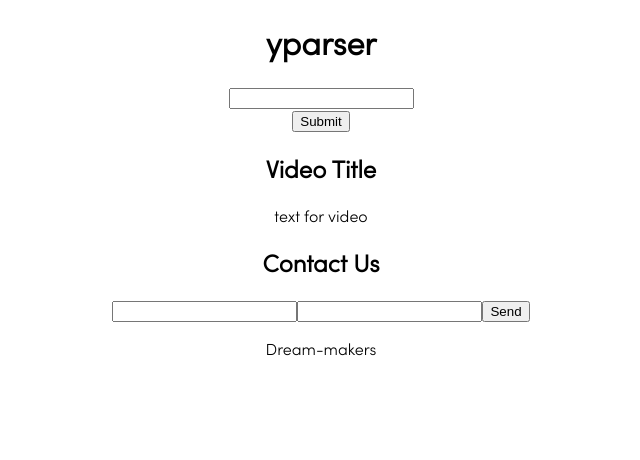
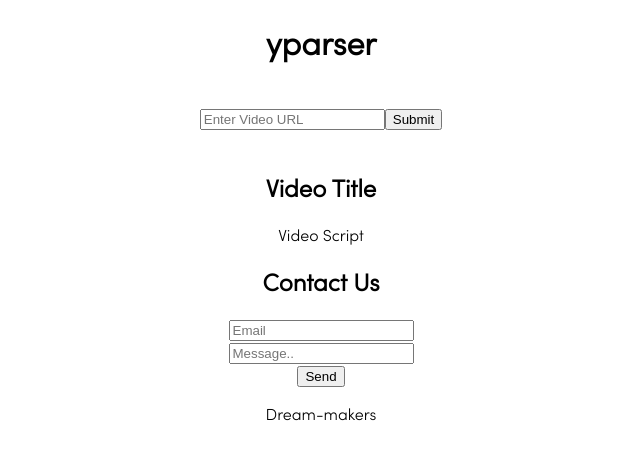
Before and after one commit to Nyapal/dream-makers, a React (Create React App) app: page / in a window 1280 px wide. Shown: the top 460 px of the page, without its empty margins (319-959 px from the left). Built offline with nearby package versions, Linux system fonts and the light colour scheme.

Commit message:
updated with Nya's code

```diff
--- a/package.json
+++ b/package.json
@@ -4,6 +4,7 @@
   "private": true,
   "dependencies": {
     "netlify-lambda": "^1.0.2",
+    "query-string": "^6.2.0",
     "react": "^16.6.0",
     "react-dom": "^16.6.0",
     "react-scripts": "2.1.1",
--- a/src/App.css
+++ b/src/App.css
@@ -1,7 +1,4 @@
-
 .App {
   text-align: center;
-  margin: 0;
-  background-color:;
   font-family: 'sofiapro-light';
 }
--- a/src/App.js
+++ b/src/App.js
@@ -1,25 +1,55 @@
 import React, { Component } from 'react';
 import YouTube from 'react-youtube';
+import {parse} from 'query-string';
 import logo from './logo.svg';
 import './App.css';
 import './stylesheets.css';
 
+{/* AIzaSyAF0d-QWY-RajoMgbIlhuy141u-c-r9NnI */}
+
 class YouTubeVideo extends React.Component {
+    constructor(props) {
+        super(props)
+        this.state = {videoId: 'https://www.youtube.com/watch?v=MNNjzFvKawg', value: ''}
+        this.handleChange = this.handleChange.bind(this);
+        this.handleSubmit = this.handleSubmit.bind(this);
+    }
+    handleChange(e) {
+        this.setState({value: e.target.value})
+    }
+    handleSubmit(e) {
+        e.preventDefault()
+        this.setState({videoId: this.state.value})
+    }
     render() {
         const opts = {
-      height: '390',
-      width: '640',
+            height: '360',
+            width: '600',
             playerVars: { // https://developers.google.com/youtube/player_parameters
-        autoplay: 1
+                autoplay: -1
             }
     };
-
     return (
+        <div>
+            <div className="search-container">
+                <form className="search" onSubmit={this.handleSubmit}>
+                    <input type="text" placeholder="Enter Video URL" value={this.state.value} onChange={this.handleChange}/>
+                    <input type="submit"/>
+                </form>
+            </div>
+            <br/>
             <YouTube
-        videoId="2g811Eo7K8U"
+                videoId={parse(this.state.videoId)['https://www.youtube.com/watch?v']}
+                name={this.state.name}
                 opts={opts}
                 onReady={this._onReady}
             />
+            {/* Render script here */}
+            <div className="youtube">
+                <h2>Video Title</h2>
+                <p> Video Script </p>
+            </div>
+      </div>
     );
   }
 
@@ -35,34 +65,25 @@ class App extends Component {
             <div className="App">
             {/* TITLE VIDEO */}
             <h1>yparser</h1>
-                <div class="search-container">
-                    <form class="search">
-                        <input></input><br></br>
-                        <input type="submit"/>
-                    </form>
-            </div>
-                {/* YOUTUBE Component */}
+                <br/>
+                {/* YOUTUBE Component*/}
+                    <div>
                         <YouTubeVideo />
-                {/* Render script here */}
-                <div class="youtube">
-                    <p class="result-container">
-                        <h2>Video Title</h2>
-                        <p>text for video</p>
-                    </p>
                     </div>
 
+
                 {/* FORMSPREE CONTACT US FORM */}
-                <div class= "submission">
+                <div className= "submission">
                 <h2> Contact Us </h2>
                     <form action="https://formspree.io/jazz2900@gmail.com" method="POST">
-                        <input type="text" name="name"/>
-                        <input type="email" name="_replyto"/>
+                        <input type="email" placeholder="Email" name="_replyto"/> <br/>
+                        <input type="text" placeholder="Message.." name="name"/> <br/>
                         <input type="submit" value="Send"/>
                     </form>
                 </div>
 
                 {/* FOOTER */}
-                <div class="footer">
+                <div className="footer">
                     <p>Dream-makers</p>
                 </div>
             </div>
```
Also changed, not shown: 2 other files (tests, documents, lock files or other folders). Lines whose indentation alone changed are shown as unchanged.
